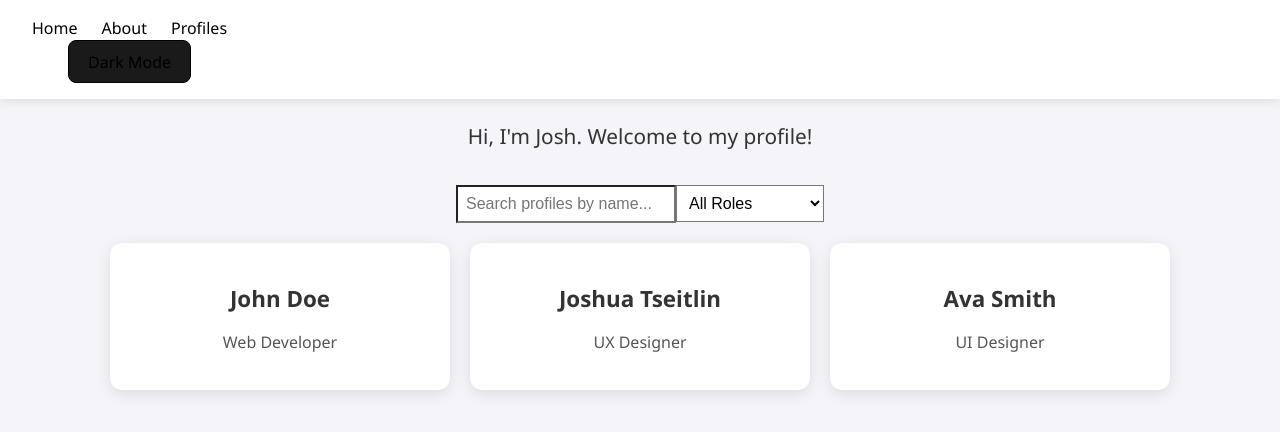
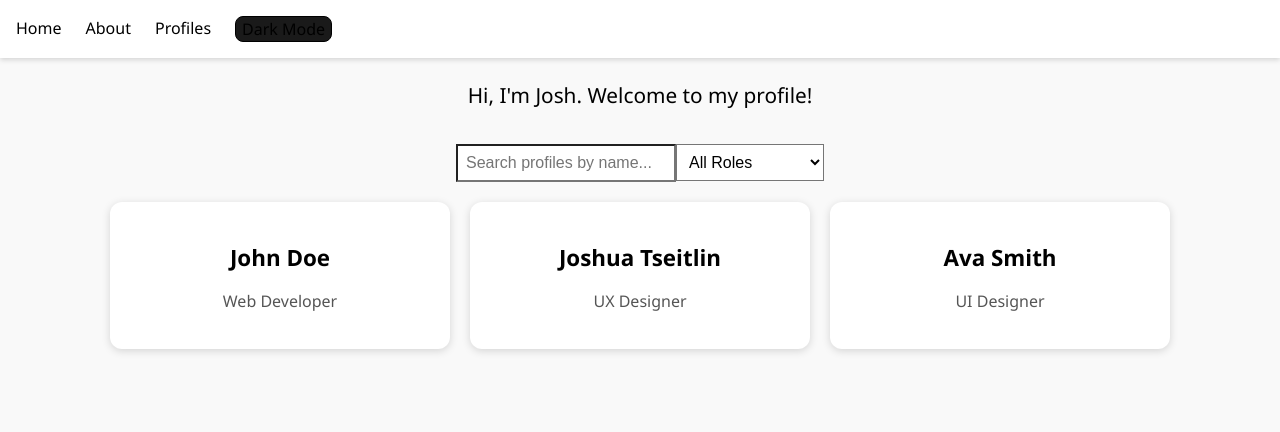
Before and after one commit to jtseitli/profile-app, a React (Vite) app: page / in a window 1280 px wide. Shown: the top 432 px of the page. Built offline with nearby package versions, Linux system fonts and the light colour scheme.

Commit message:
Lab 06 Modes

```diff
--- a/src/App.css
+++ b/src/App.css
@@ -16,11 +16,22 @@ html, body {
 
 .header {
   text-align: center;
-  font-size:medium;
+  font-size: medium;
   font-weight: bold;
   margin-bottom: 1rem;
-  color: #1a1a1a;
+  color: inherit;
+  transition: color 0.3s ease, box-shadow 0.3s ease;
+  padding: 1rem;
 }
+
+.app.light .header {
+  box-shadow: 0px 2px 5px rgba(0, 0, 0, 0.15);
+}
+
+.app.dark .header {
+  box-shadow: 0px 2px 5px rgba(255, 255, 255, 0.1);
+}
+
 
 .intro {
   text-align: center;
@@ -40,7 +51,6 @@ html, body {
   padding-bottom: 2rem;
 }
 
-/* Individual card styling */
 .card {
   background-color: #ffffff;
   border-radius: 12px;
@@ -57,15 +67,44 @@ html, body {
   box-shadow: 0 8px 25px rgba(0, 0, 0, 0.15);
 }
 
-/* Card title */
 .card h2 {
   font-size: 1.4rem;
   margin-bottom: 0.5rem;
 }
 
-/* Card description */
 .card p {
   font-size: 1rem;
   line-height: 1.4;
   color: #555;
 }
+
+
+
+.app {
+  min-height: 100vh;
+  transition: background-color 0.3s ease, color 0.3s ease;
+}
+
+.app.light {
+  background-color: #f9f9f9;
+  color: #000000;
+}
+
+
+.app.dark {
+  background-color: #121212;
+  color: #ffffff;
+}
+
+.app.light .card {
+  background-color: #ffffff;
+  color: #000000;
+  box-shadow: 0px 2px 8px rgba(0,0,0,0.15);
+}
+
+.app.dark .card {
+  background-color: #1e1e1e;
+  color: #ffffff;
+  box-shadow: 0px 2px 8px rgba(255,255,255,0.15);
+
+}
--- a/src/components/Header.jsx
+++ b/src/components/Header.jsx
@@ -6,10 +6,9 @@ function Header({ toggleMode, mode }) {
           <li><a href="#home">Home</a></li>
           <li><a href="#about">About</a></li>
           <li><a href="#profiles">Profiles</a></li>
+          <button onClick={toggleMode} className="mode-toggle">{mode === "light" ? "Dark Mode" : "Light Mode"}</button>
         </ul>
-        <button onClick={toggleMode} className="mode-toggle">
-          {mode === "light" ? "Dark Mode" : "Light Mode"}
-        </button>
+
       </nav>
 
     </header>
--- a/src/index.css
+++ b/src/index.css
@@ -59,7 +59,6 @@ body {
 button {
   border-radius: 8px;
   border: 1px solid;
-  padding: 0.6em 1.2em;
   font-size: 1em;
   font-weight: 500;
   font-family: inherit;
```
